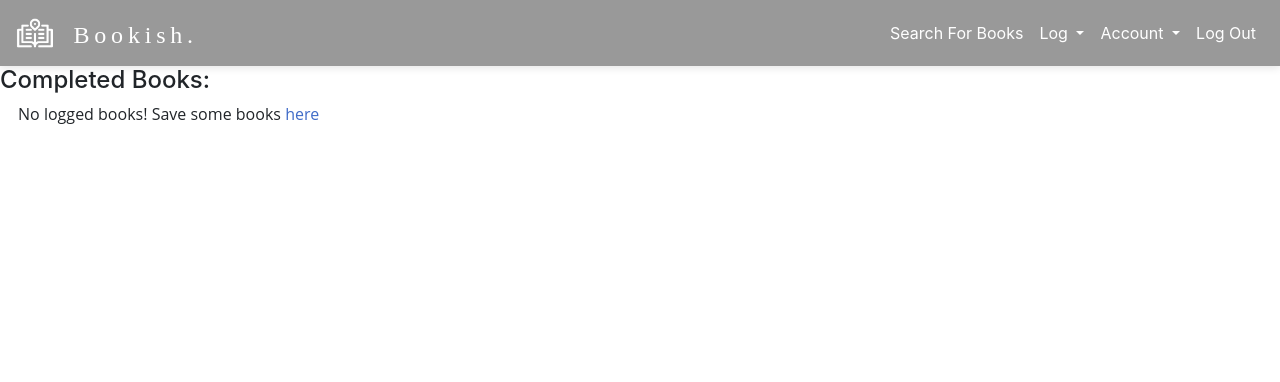
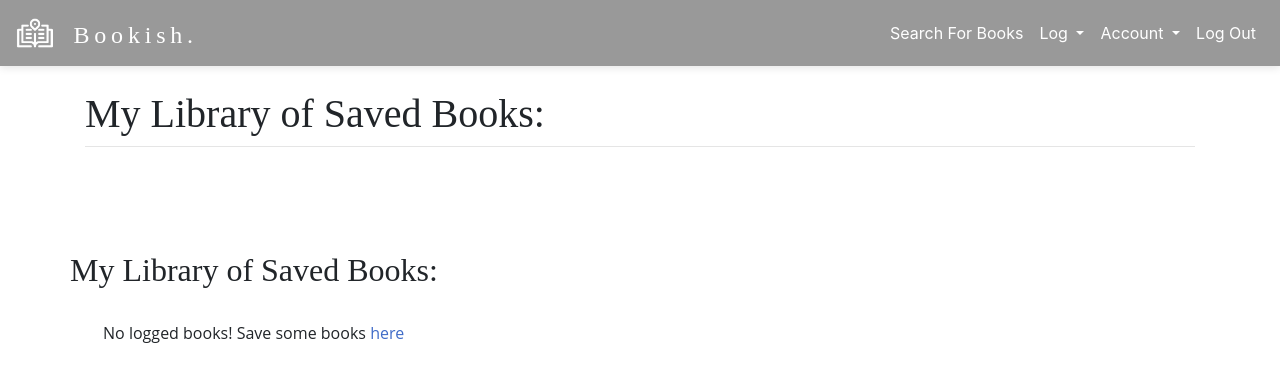
Before and after one commit to yvonneyeh/bookish-bay-area, a Flask app: page /account/saved_books in a window 1280 px wide. Shown: the top 382 px of the page. Run offline with Flask 2, Linux system fonts and the light colour scheme; the visitor is signed in with stand-in values (Sample User, id 1); data comes from the database, SQL or seed files in the repository; data that the repository does not hold is empty; some libraries are stand-ins or nearby versions; some web fonts are replaced.

Commit message:
Fix seed data

```diff
--- a/data/sv_books.csv
+++ b/data/sv_books.csv
@@ -21,7 +21,7 @@ web-scraper-order,web-scraper-start-url,Steve Jobs,https://www.goodreads.com/boo
 1613084310-3414,https://www.goodreads.com/list/show/13430.Silicon_Valley_History,Fire in the Valley: The Making of the Personal Computer,https://www.goodreads.com/book/show/1427580.Fire_in_the_Valley,Fire in the Valley: The Making of the Personal Computer,Paul Freiberger,null,Hackers,9780071358927,null,https://i.gr-assets.com/images/S/compressed.photo.goodreads.com/books/1387733026l/1427580.jpg,(first published 1984)
 1613083620-2575,https://www.goodreads.com/list/show/13430.Silicon_Valley_History,Flight Capital: The Alarming Exodus of America's Best and Brightest,https://www.goodreads.com/book/show/550119.Flight_Capital,Flight Capital: The Alarming Exodus of America's Best and Brightest,David Heenan,null,,9780891062028,null,https://i.gr-assets.com/images/S/compressed.photo.goodreads.com/books/1347659499l/550119.jpg,null
 1613084293-3376,https://www.goodreads.com/list/show/13430.Silicon_Valley_History,Founders at Work: Stories of Startups' Early Days,https://www.goodreads.com/book/show/98233.Founders_at_Work,Founders at Work: Stories of Startups' Early Days,Jessica Livingston,null,Biography,9781590597149,null,https://i.gr-assets.com/images/S/compressed.photo.goodreads.com/books/1439953323l/98233._SY475_.jpg,(first published 2001)
-1613084044-3088,https://www.goodreads.com/list/show/13430.Silicon_Valley_History,"Getting Real: The Smarter, Faster, Easier Way to Build a Web Application",https://www.goodreads.com/book/show/447648.Getting_Real,"Getting Real: The Smarter, Faster, Easier Way to Build a Web Application",37 Signals,null,Design,null,null,https://i.gr-assets.com/images/S/compressed.photo.goodreads.com/books/1384467434l/447648.jpg,null
+1613084044-3088,https://www.goodreads.com/list/show/13430.Silicon_Valley_History,"Getting Real: The Smarter, Faster, Easier Way to Build a Web Application",https://www.goodreads.com/book/show/447648.Getting_Real,"Getting Real: The Smarter, Faster, Easier Way to Build a Web Application","37 Signals",null,Design,null,null,https://basecamp.com/assets/books/getting-real-cover-04f4c70c2601cc593bd6e0832236f443b139bc9b3309c22999dd6b3ce1fa20ba.png,null
 1613084135-3198,https://www.goodreads.com/list/show/13430.Silicon_Valley_History,Google Speaks,https://www.goodreads.com/book/show/5705284-google-speaks,Google Speaks,Janet Lowe,null,Business,9780470398548,Mountain View,https://i.gr-assets.com/images/S/compressed.photo.goodreads.com/books/1348883110l/5705284.jpg,(first published April 22nd 2009)
 1613083995-3012,https://www.goodreads.com/list/show/13430.Silicon_Valley_History,Googled: The End of the World as We Know It,https://www.goodreads.com/book/show/6514908-googled,Googled: The End of the World as We Know It,Ken Auletta,null,Science,9781594202353,Mountain View,https://i.gr-assets.com/images/S/compressed.photo.goodreads.com/books/1347715468l/6514908.jpg,(first published 2009)
 1613083975-2980,https://www.goodreads.com/list/show/13430.Silicon_Valley_History,Groundswell: Winning in a World Transformed by Social Technologies,https://www.goodreads.com/book/show/2896061-groundswell,Groundswell: Winning in a World Transformed by Social Technologies,Charlene Li,null,Nonfiction,9781422125007,null,https://i.gr-assets.com/images/S/compressed.photo.goodreads.com/books/1442815608l/2896061._SY475_.jpg,(first published January 1st 2008)
--- a/templates/user_read.html
+++ b/templates/user_read.html
@@ -5,21 +5,51 @@
 {% block head %}
 {% endblock %}
 
-{% block content %}
-<div class="row">
-    <div class="col" id="completed-books-list-div">
-      <h4>Completed Books:</h4>
-      {% if read_books %}
+
+{% block body %}
+
+<!-- Page Content -->
+<div class="container">
+
+  <h1 class="font-weight-light text-center text-lg-left mt-4 mb-0">My Library of Saved Books:</h1>
+
+  <hr class="mt-2 mb-5">
+
+  <div class="row text-center text-lg-left">
+    {% for rating in read_books %}
+    <div class="col-lg-3 col-md-4 col-6">
+      <a href="/books/{{rating.book.book_id}}" class="d-block mb-4 h-100">
+            <img class="img-fluid img-thumbnail" src="{{ rating.book.cover_path }}" alt="Cover image of {{ rating.book.title }}, links to book details page">
+          </a>
+    </div>
+    {% endfor %}
+  </div>
+
+</div>
+<!-- /.container -->
+
+<!-- END -->
+<br>
+<div class="container">
+<div class="row"><h2>My Library of Saved Books:</h2></div>
+
+{% if read_books %}
         <ul id="completed-books-list-div-li">
-          {% for book in read_books %}
-          <li><a href="/books/{{book.book_id}}">{{book.book.title}}</a> <p>Score: {{ book.score }}</p></li>
+          {% for rating in read_books %}
+          <div class="row">
+            <div class="col-4">
+                <a href="/books/{{rating.book.book_id}}"><img src="{{ rating.book.cover_path }}" alt="Cover image of {{ rating.book.title }}" width="100"></a>
+            </div>
 
+            <div class="col-4">
+            {{rating.book.title}}</a> <p></p>
+            </div>
           {% endfor %}
         </ul>
         {% else %}
           <p>No logged books! Save some books <a href="/books">here</a></p>
       {% endif %}
-    </div>
-  </div>
+
+</div>
 
 {% endblock %}
```
